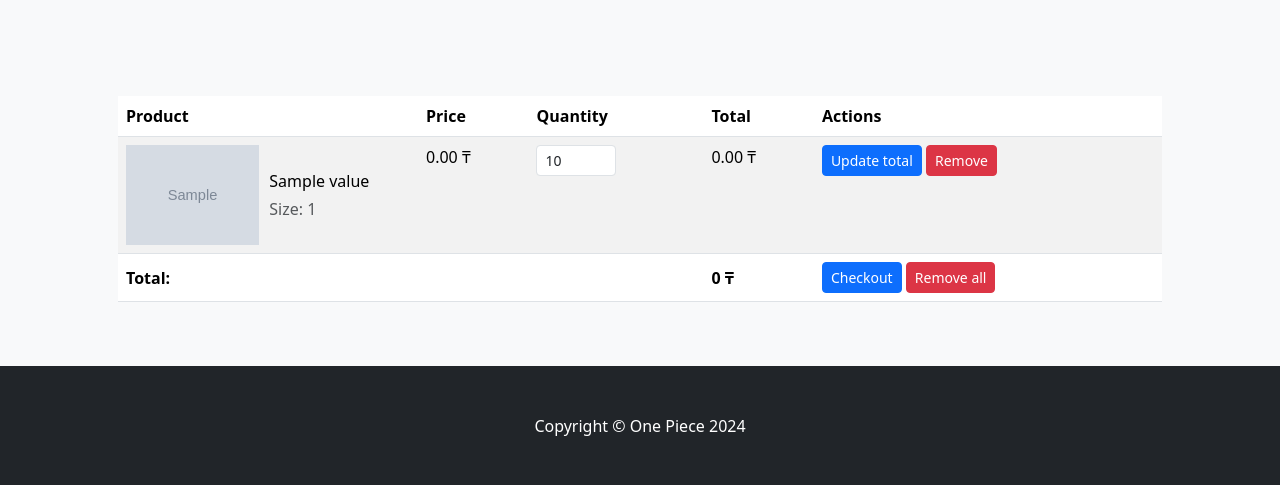
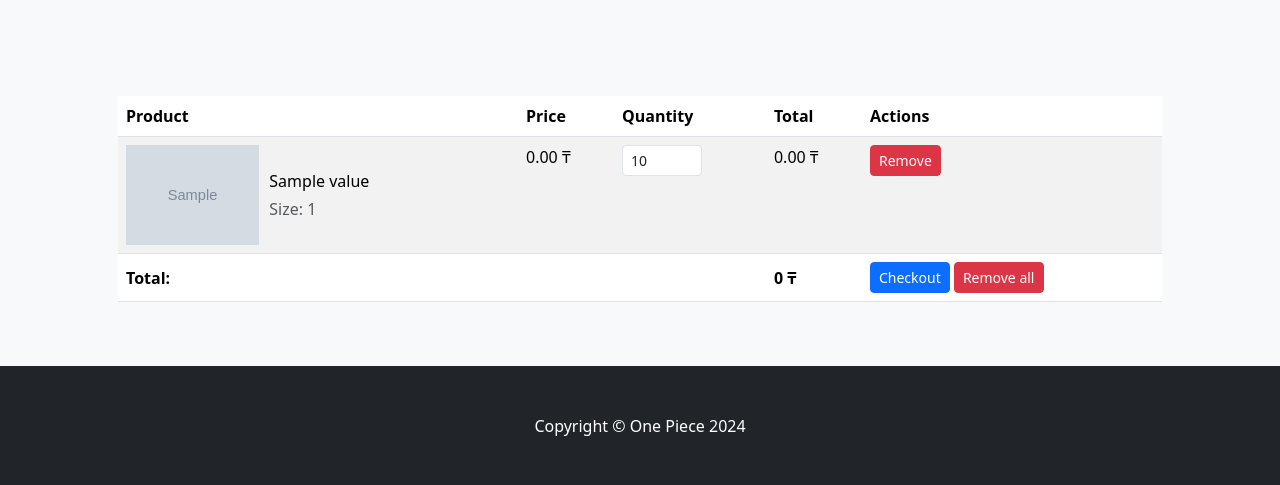
Before and after one commit to rauan06/ecommerce-website, a Django app: template homepages/templates/cart.html in a window 1280 px wide. Shown: the part 56-541 px from the top of the page. Run offline with Django 5.2, Linux system fonts and the light colour scheme; the template is opened without the code that fills it: most values are stand-ins (such as "Sample title", 1, 10 or a date in 2020); grey boxes marked "Sample" are stand-in pictures; some libraries are stand-ins or nearby versions.

Commit message:
Small changes

```diff
--- a/homepages/templates/cart.html
+++ b/homepages/templates/cart.html
@@ -9,7 +9,7 @@
           {% if cart_items %}
             <thead>
               <tr>
-                <th scope="col" style="width: 300px;">Product</th>
+                <th scope="col" style="width: 400px;">Product</th>
                 <th scope="col" class="text-right">Price</th>
                 <th scope="col">Quantity</th>
                 <th scope="col" class="text-right">Total</th>
@@ -51,7 +51,6 @@
                     &#8376;
                   </td>
                   <td>
-                    <a href="#" class="btn btn-sm btn-primary">Update total</a>
                     <a href="#" class="btn btn-sm btn-danger">Remove</a>
                   </td>
                 </tr>
```
